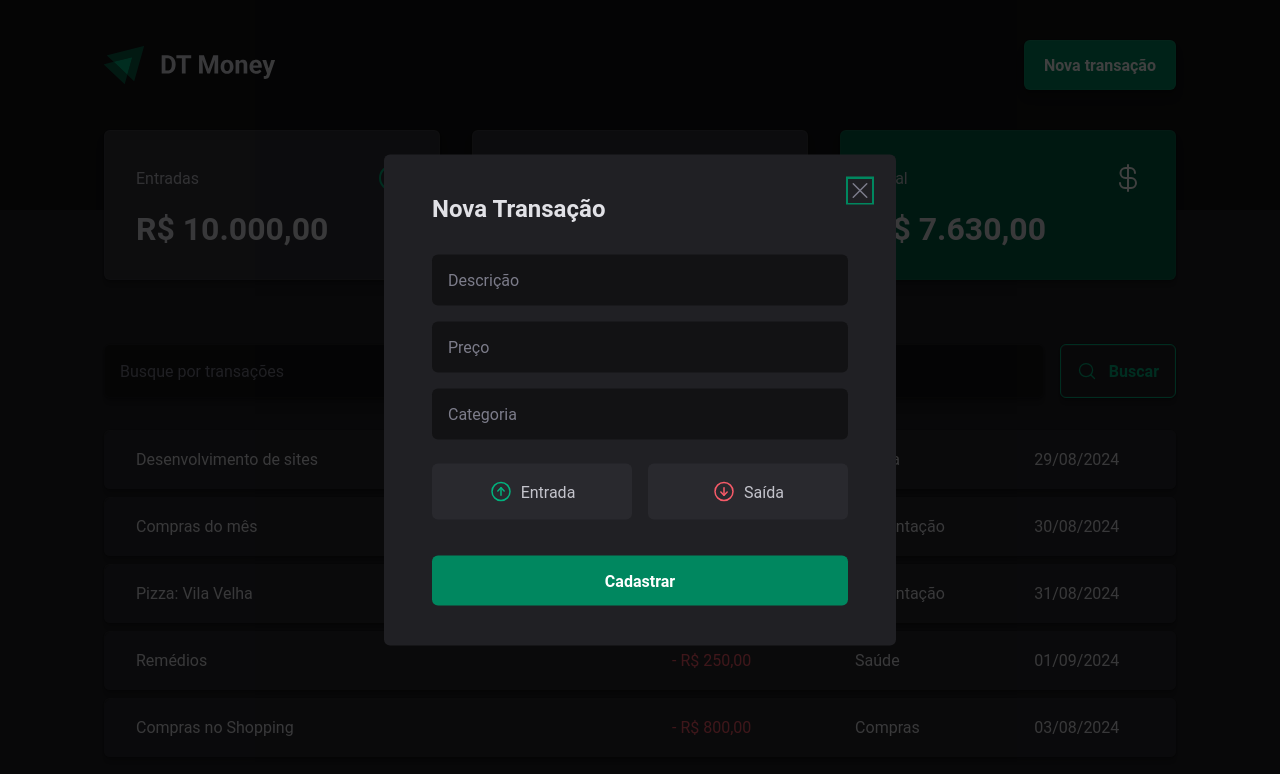
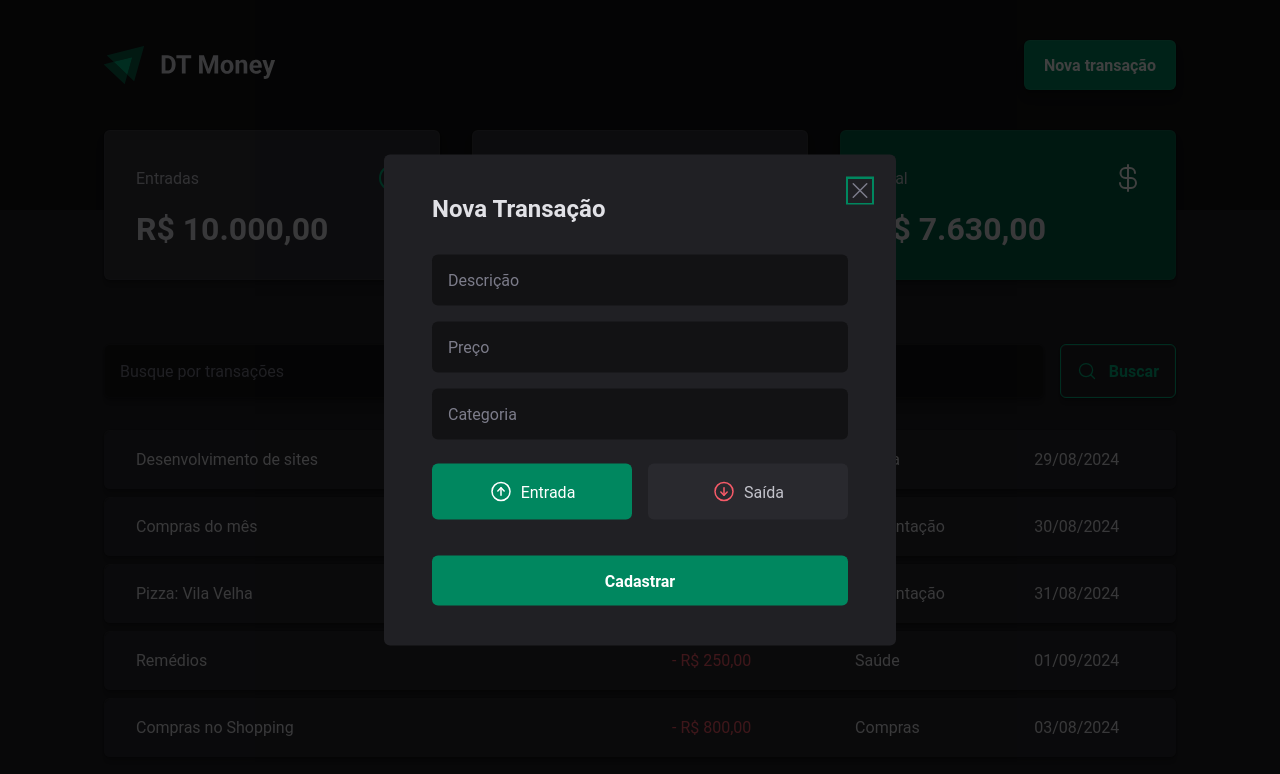
Before and after one commit to Taynara-Veloso/DT-Money_Rocketseat, a React (Vite) app: page / in a window 1280 px wide. Both pictures are taken after a click on the button "Nova transação". Shown: the top 774 px of the page. Built offline with nearby package versions, Linux system fonts and the light colour scheme; data requests are answered from the project's data file; the HTML template or start-up script is replaced by a standard one.

Commit message:
:star: NewTransactionModal - Controller useForm: button income and outcome

```diff
--- a/src/components/NewTransactionModal/index.tsx
+++ b/src/components/NewTransactionModal/index.tsx
@@ -1,6 +1,6 @@
 import * as z  from 'zod';
-import { useForm } from 'react-hook-form';
 import * as Dialog from '@radix-ui/react-dialog';
+import { Controller, useForm } from 'react-hook-form';
 import { zodResolver } from '@hookform/resolvers/zod';
 import { ArrowCircleDown, ArrowCircleUp, X } from "phosphor-react";
 import { CloseButton,
@@ -13,18 +13,22 @@
   description: z.string(),
   price: z.number(),
   category: z.string(),
-  // type: z.enum(['income', 'outcome']),
+  type: z.enum(['income', 'outcome']),
 });
 
 type NewTransactionFormInputs = z.infer<typeof newTransactionFormSchema>;
 
 export function NewTransactionModal() {
   const {
+    control,
     register,
     handleSubmit,
     formState: { isSubmitting }
   } = useForm<NewTransactionFormInputs>({
     resolver: zodResolver(newTransactionFormSchema),
+    defaultValues: {
+      type: 'income'
+    }
   })
 
   async function handleCreateNewTransaction(data: NewTransactionFormInputs) {
@@ -52,7 +56,13 @@
 
           <input type="text" placeholder="Categoria" required {...register('category')}/>
 
-          <TransactionType>
+          <Controller
+            control={control}
+            name="type"
+            render={({ field }) => {
+              console.log(field)
+              return (
+                <TransactionType onValueChange={field.onChange} value={field.value}>
                   <TransactionTypeButton variant="income" value='income'>
                     <ArrowCircleUp size={24} />
                     Entrada
@@ -62,6 +72,9 @@
                     Saída
                   </TransactionTypeButton>
                 </TransactionType>
+              )
+            }}
+          />
 
           <button type="submit" disabled={isSubmitting}>
             Cadastrar
```
Lines whose indentation alone changed are shown as unchanged.
